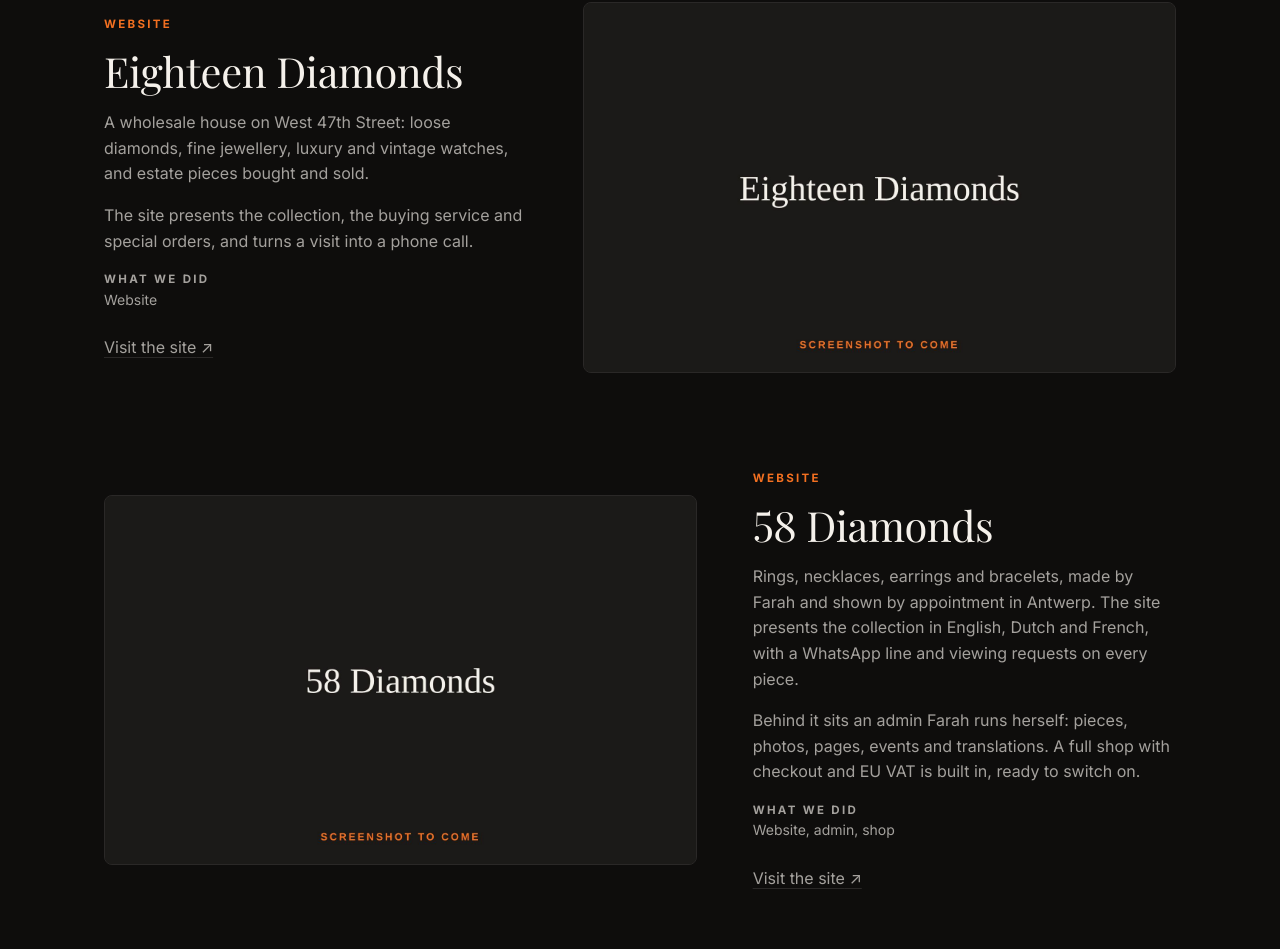
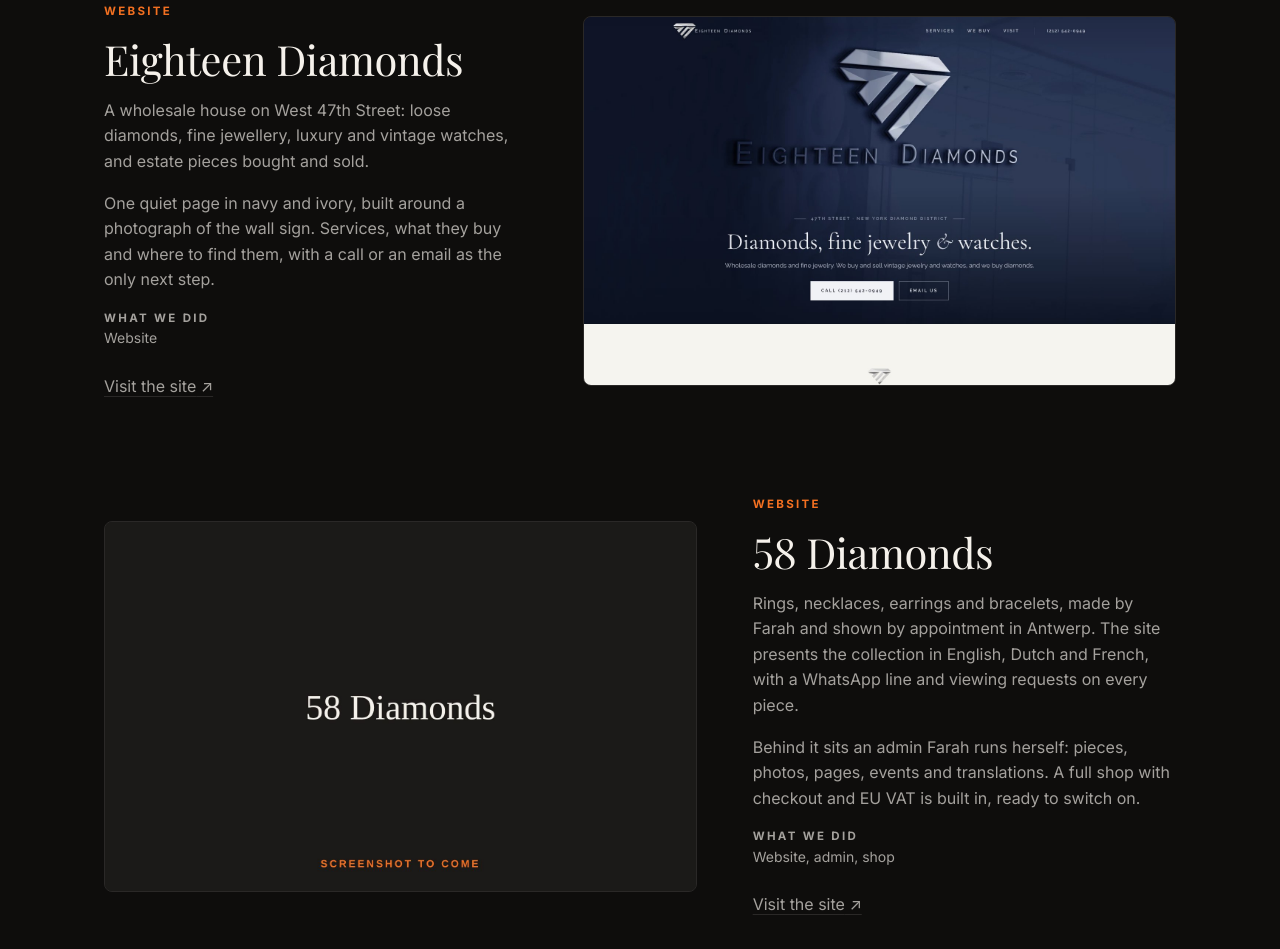
Before and after one commit to 18forge/18Forge, a Next.js app: page /work in a window 1280 px wide. Shown: the part 974-1923 px from the top of the page. Built offline with nearby package versions, Linux system fonts and the light colour scheme; a web font is replaced by a local one.

Commit message:
Eighteen Diamonds screenshot and write-up from its project notes

```diff
--- a/app/content.ts
+++ b/app/content.ts
@@ -118,7 +118,7 @@
       body: "Diamonds, fine jewellery and watches from New York's Diamond District.",
       about: [
         "A wholesale house on West 47th Street: loose diamonds, fine jewellery, luxury and vintage watches, and estate pieces bought and sold.",
-        "The site presents the collection, the buying service and special orders, and turns a visit into a phone call.",
+        "One quiet page in navy and ivory, built around a photograph of the wall sign. Services, what they buy and where to find them, with a call or an email as the only next step.",
       ],
       role: "Website",
       url: "https://eighteendiamonds.com",
```
Also changed, not shown: public/work/eighteen-diamonds.jpg.
